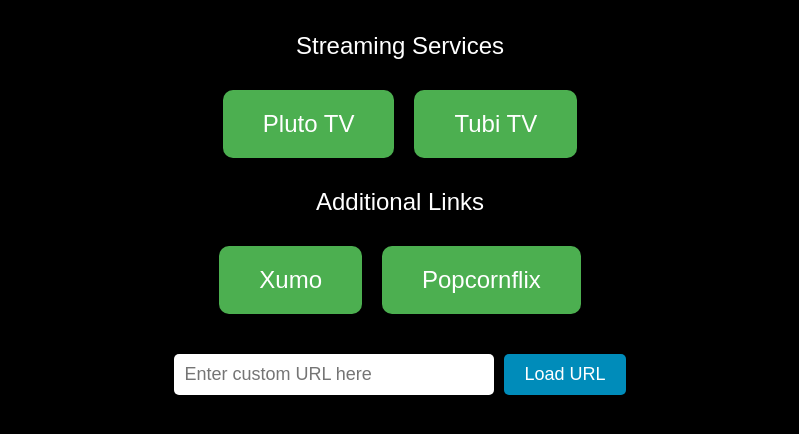
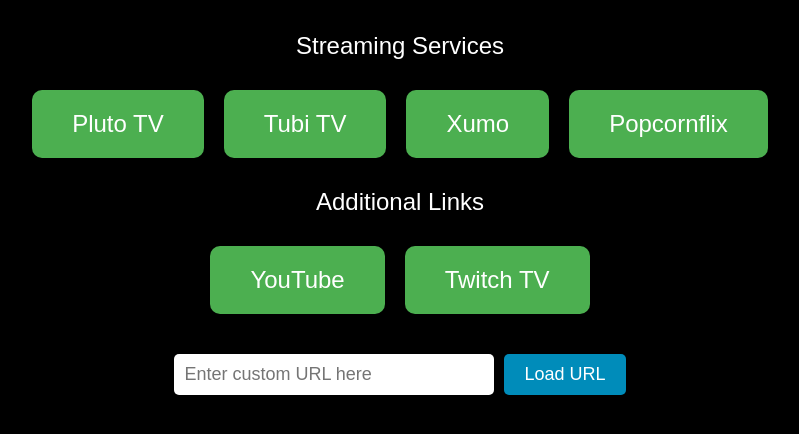
Before and after one commit to ShortWlf/gcd-itv, a plain HTML site: page index.html in a window 1280 px wide. Shown: the part 364-798 px from the top of the page, without its empty margins (240-1039 px from the left). Drawn offline with Linux system fonts and the light colour scheme.

Commit message:
Update index.html

```diff
--- a/index.html
+++ b/index.html
@@ -118,13 +118,15 @@
         // List of URLs for the first row
         const row1Links = [
             { url: "https://pluto.tv", name: "Pluto TV" },
-            { url: "https://tubitv.com", name: "Tubi TV" }
+            { url: "https://tubitv.com", name: "Tubi TV" },
+            { url: "https://play.xumo.com/live-guide/", name: "Xumo" },
+            { url: "https://popcornflix.com/?form=MG0AV3/", name: "Popcornflix" }
         ];
 
         // List of URLs for the second row
         const row2Links = [
-            { url: "https://play.xumo.com/live-guide/", name: "Xumo" },
-            { url: "https://popcornflix.com/?form=MG0AV3/", name: "Popcornflix" }
+            { url: "https://youtube.com", name: "YouTube" },
+            { url: "https://twitch.tv", name: "Twitch TV" },
         ];
 
         // Generate buttons for each row
```
